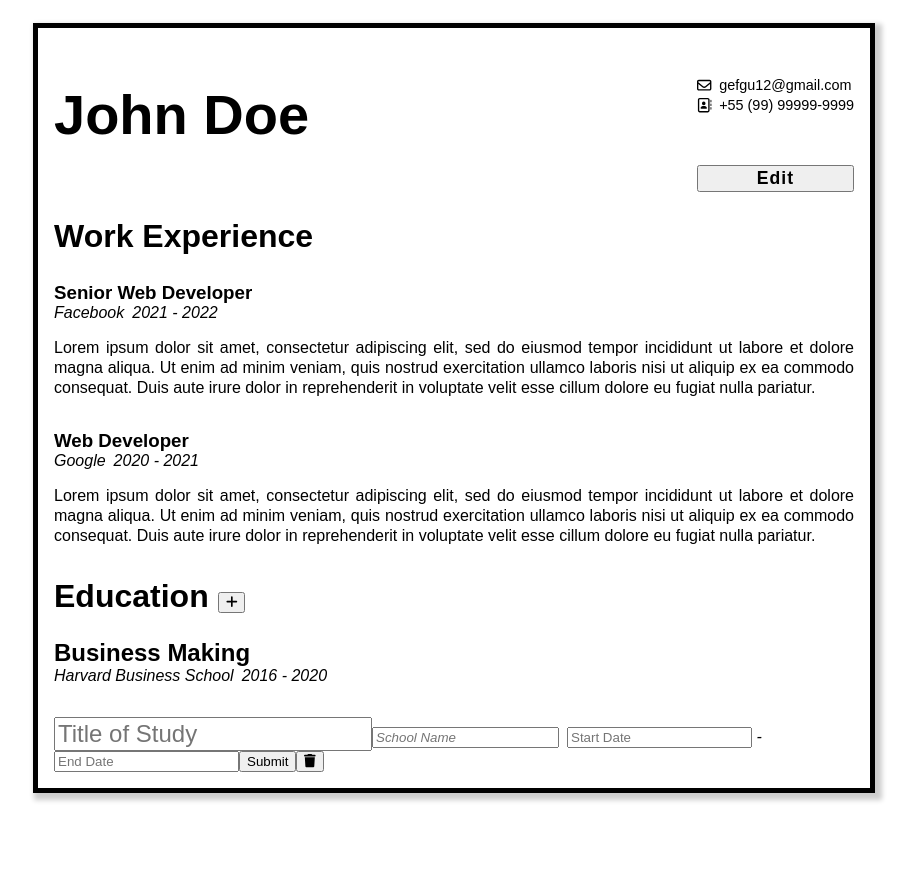
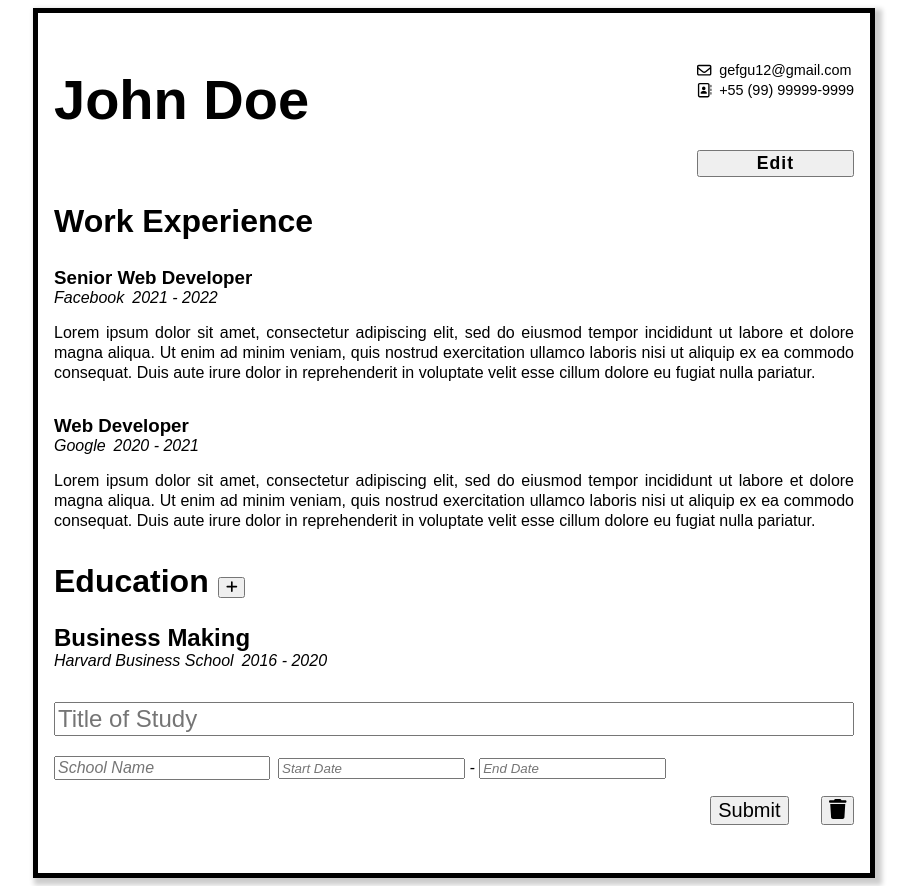
Before and after one commit to gefgu/cv-application, a React (Create React App) app: page / in a window 1280 px wide. Both pictures are taken after a click on the button 417 px from the left and 629 px from the top of the page. Shown: the whole page, without its empty margins (186-1101 px from the left). Before the commit the page ends 816 px from the top, so only its background shows below. Built offline with nearby package versions, Linux system fonts and the light colour scheme.

Commit message:
Add education form styling

```diff
--- a/src/components/Education.js
+++ b/src/components/Education.js
@@ -33,17 +33,29 @@ class Education extends Component {
           }
 
           return (
-            <form key={index}>
-              <input className="study-name" placeholder="Title of Study" value={titleOfStudy}></input>
-              <input className="school-name" placeholder="School Name" value={schoolName}></input>
+            <form className="education-element" key={index}>
+              <input
+                className="study-name"
+                placeholder="Title of Study"
+                value={titleOfStudy}
+              ></input>
+              <div>
+                <input
+                  className="school-name"
+                  placeholder="School Name"
+                  value={schoolName}
+                ></input>
                 <span className="date">
                   <input placeholder="Start Date" value={startDate}></input> -{" "}
                   <input placeholder="End Date" value={endDate}></input>
                 </span>
+              </div>
+              <div className="form-buttons">
                 <button>Submit</button>
                 <button>
                   <FontAwesomeIcon icon={faTrash} />
                 </button>
+              </div>
             </form>
           );
         })}
--- a/src/styles/education.css
+++ b/src/styles/education.css
@@ -9,9 +9,10 @@
   font-style: italic;
   display: inline;
   margin-right: 8px;
+  font-size: 1rem;
 }
 
-.date {
+.date, .date input {
   font-weight: lighter;
   font-style: italic;
 }
@@ -24,3 +25,20 @@
   font-size: 2rem;
   margin-bottom: 0;
 }
+
+.education-element {
+  display: flex;
+  flex-direction: column;
+  gap: 16px;
+  margin-bottom: 32px;
+}
+
+.form-buttons {
+  display: flex;
+  justify-content: flex-end;
+  gap: 32px;
+}
+
+.form-buttons button {
+  font-size: 1.25rem;
+}
```
Lines whose indentation alone changed are shown as unchanged.
